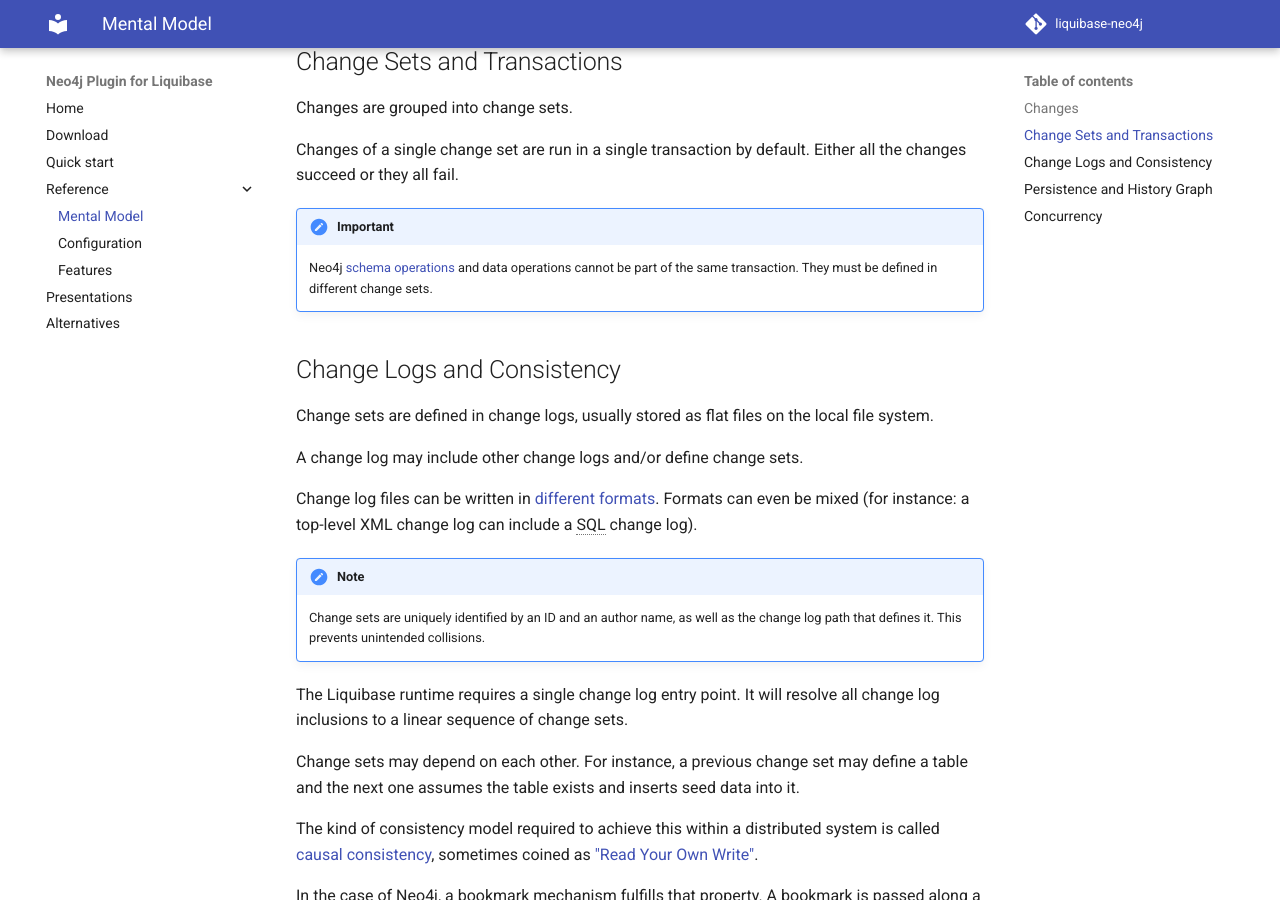
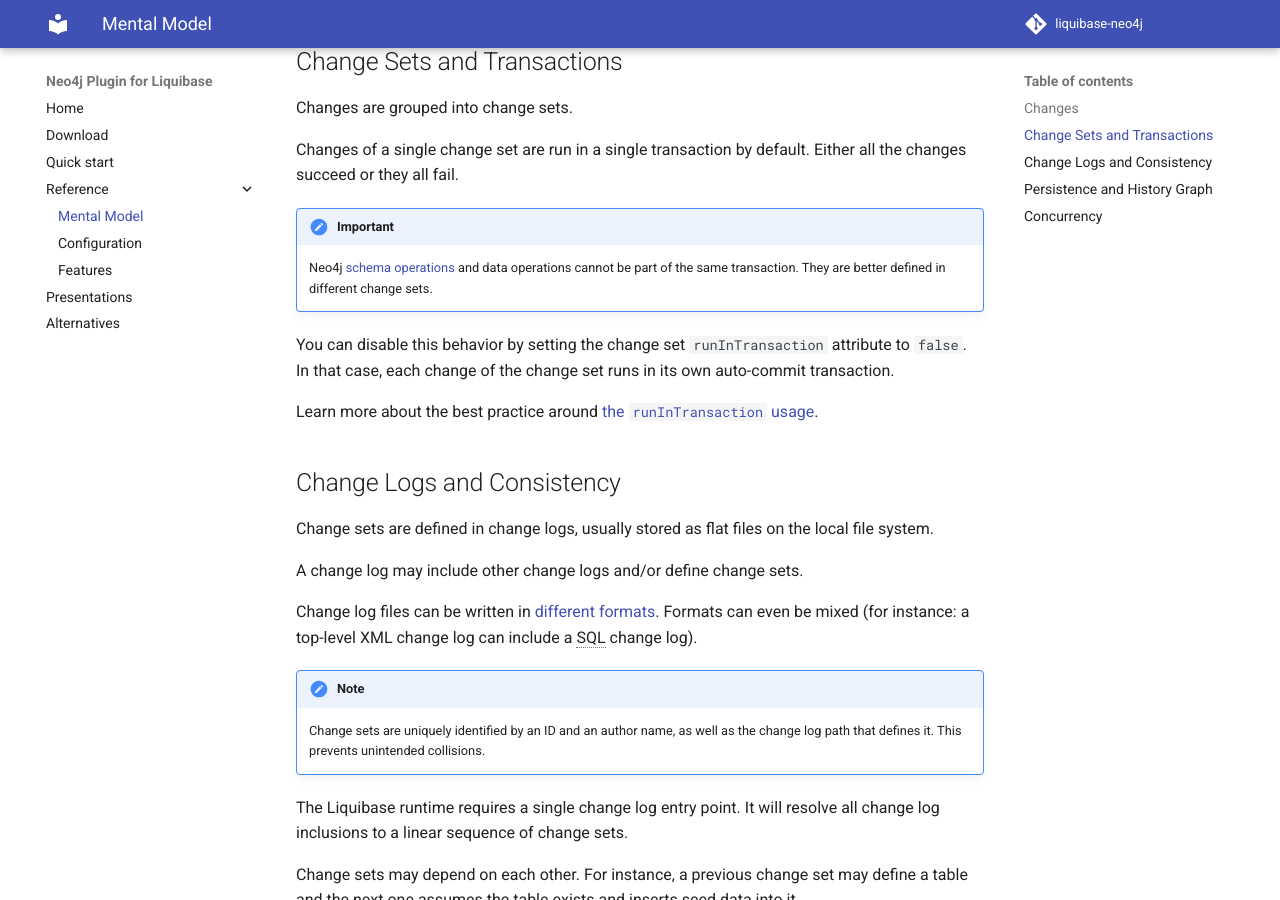
Before and after one commit to liquibase/liquibase-neo4j, an MkDocs documentation site: the page built from docs/reference-intro.md, in a window 1280 px wide and 900 px high, scrolled down 723 px. Built offline with MkDocs 1.6.1 and Material for MkDocs 9.7.7, drawn with Linux system fonts in a browser that asks for light colours; comment, search, counter and statistics services are not loaded.

Commit message:
Document `runInTransaction`
Fixes #190

```diff
--- a/docs/reference-intro.md
+++ b/docs/reference-intro.md
@@ -30,7 +30,12 @@ Changes of a single change set are run in a single transaction by default. Eithe
 
 !!! important
     Neo4j [schema operations](https://neo4j.com/docs/getting-started/current/cypher-intro/schema/)
-    and data operations cannot be part of the same transaction. They must be defined in different change sets.
+    and data operations cannot be part of the same transaction. They are better defined in different change sets.
+
+You can disable this behavior by setting the change set `runInTransaction` attribute to `false`.
+In that case, each change of the change set runs in its own auto-commit transaction.
+
+Learn more about the best practice around [the `runInTransaction` usage](/reference-features/#change-sets-runintransaction).
 
 ## Change Logs and Consistency
 
```
Also changed, not shown: docs/reference-features.md (+21 -1 lines).
